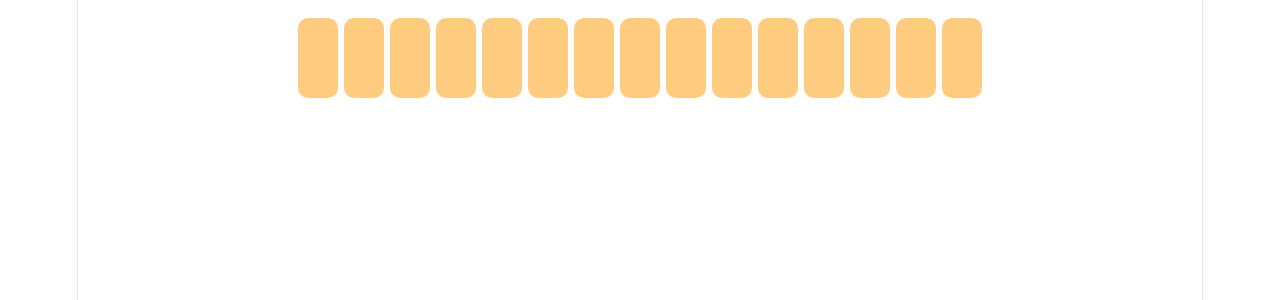
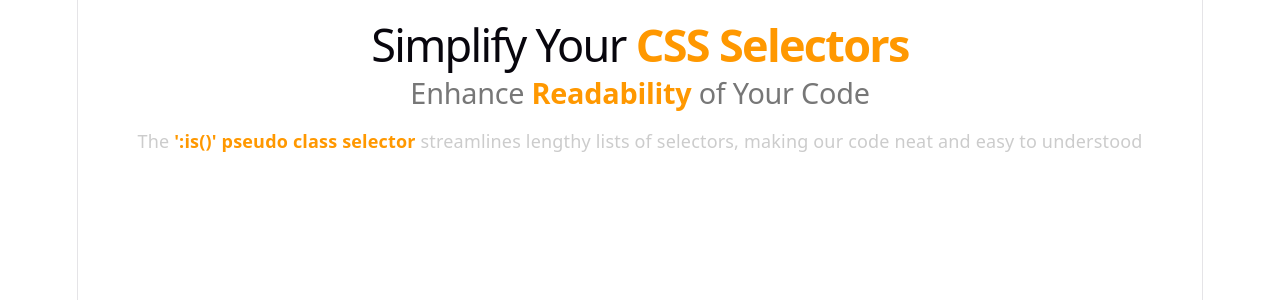
Before and after one commit to BAsnetSujan420/smart-selectors, a React (Vite) app: page / in a window 1280 px wide. Shown: the top 300 px of the page. Built offline with nearby package versions, Linux system fonts and the light colour scheme.

Commit message:
streamline lengthy list of selectors

```diff
--- a/src/App.jsx
+++ b/src/App.jsx
@@ -5,6 +5,7 @@ import Gallery from './components/Gallery';
 import LayoutSwitcher from './components/LayoutSwitcher';
 import ParentSelector from './components/ParentSelector';
 import QAList from './components/QAList';
+import SimplifySector from './components/SimplifySector';
 import TodoList from './components/ToDoList';
 
 function App() {
@@ -17,7 +18,8 @@ function App() {
       {/* <Gallery /> */}
       {/* <AdaptiveCard /> */}
       {/* <LayoutSwitcher /> */}
-      <BarsRow />
+      {/* <BarsRow /> */}
+      <SimplifySector />
     </>
   );
 }
--- /dev/null
+++ b/src/components/SimplifySector.jsx
@@ -0,0 +1,51 @@
+import React from 'react';
+
+function SimplifySector() {
+  return (
+    <>
+      <style>
+        {`
+          h1 {
+            font-size: 2.5rem;
+            margin-bottom: 1rem;
+          }
+
+          h2 {
+            font-size: 1.6rem;
+            margin-bottom: 1rem;
+            color: #777;
+          }
+
+          p {
+            font-size: 1rem;
+            color: #ccc;
+          }
+
+          :is(h1, h2, p) span {
+            color: #ff9800;
+            font-weight: 600;
+          }
+
+          :is(h1, h2, p) span:hover {
+            text-decoration: underline;
+            cursor: pointer;
+          }
+        `}
+      </style>
+      <div>
+        <h1>
+          Simplify Your <span>CSS Selectors</span>
+        </h1>
+        <h2>
+          Enhance <span>Readability</span> of Your Code
+        </h2>
+        <p>
+          The <span>':is()' pseudo class selector</span> streamlines lengthy
+          lists of selectors, making our code neat and easy to understood
+        </p>
+      </div>
+    </>
+  );
+}
+
+export default SimplifySector;
```
